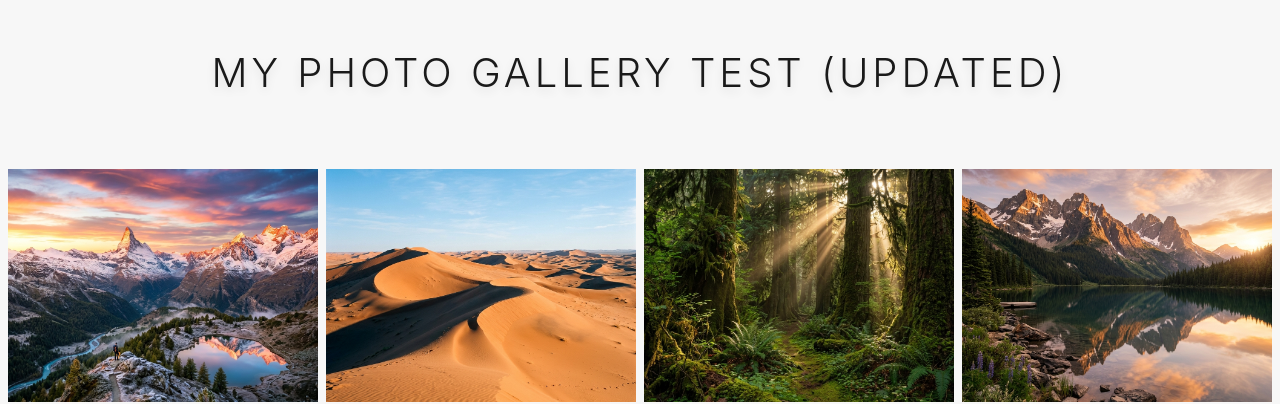
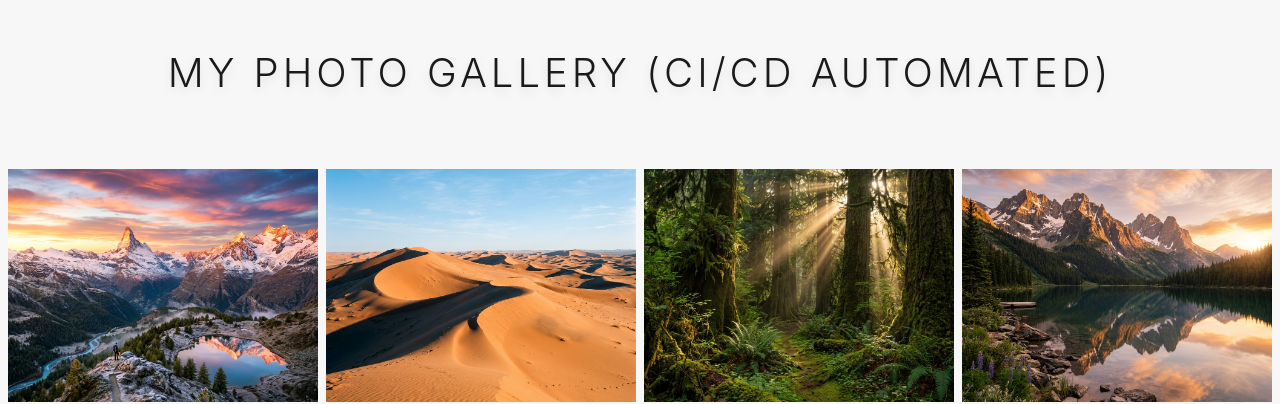
Before and after one commit to nabeeles/antigravityTest, a plain HTML site: page index.html in a window 1280 px wide. Shown: the top 404 px of the page. Drawn offline with Linux system fonts and the light colour scheme.

Commit message:
Update title for CI/CD pipeline automation test

```diff
--- a/index.html
+++ b/index.html
@@ -12,7 +12,7 @@
 
 <body>
     <header>
-        <h1 id="main-title">My photo gallery Test (Updated)</h1>
+        <h1 id="main-title">My photo gallery (CI/CD Automated)</h1>
     </header>
 
     <main id="gallery">
```
